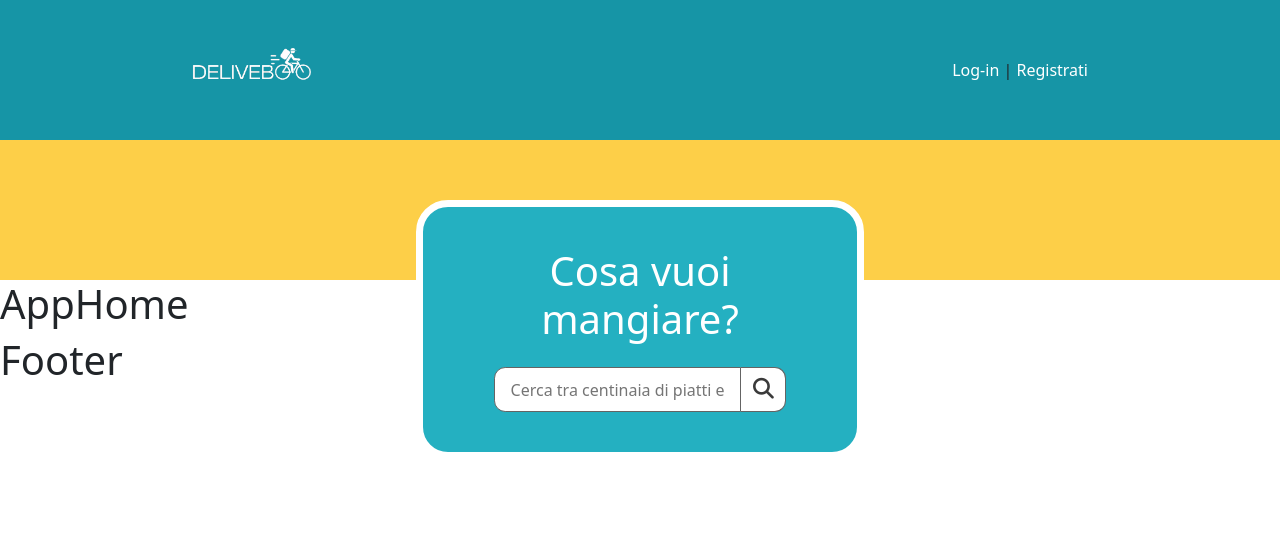
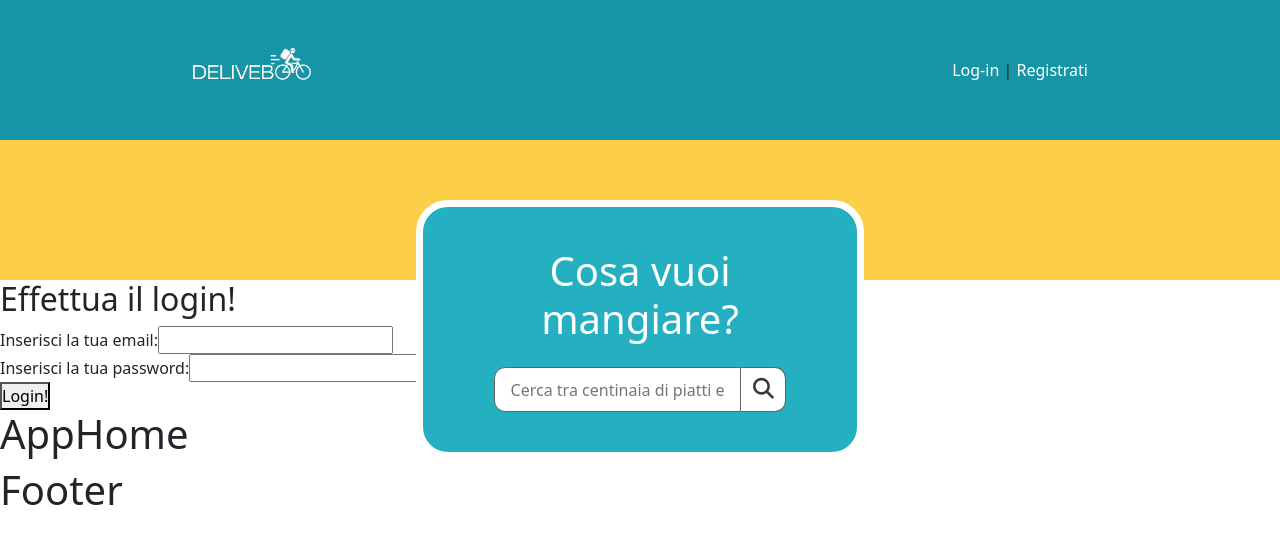
Before and after one commit to FedericoRosso97/FrontdeliveBoo, a Vue app: page / in a window 1280 px wide. Shown: the top 544 px of the page. Built offline with nearby package versions, Linux system fonts and the light colour scheme.

Commit message:
Added FormLogin axios call

```diff
--- a/src/App.vue
+++ b/src/App.vue
@@ -1,10 +1,12 @@
 <script setup>
 import AppHeader from './components/AppHeader.vue';
 import AppFooter from './components/AppFooter.vue';
+import LoginForm from './components/LoginForm.vue';
 </script>
 
 <template>
   <AppHeader/>
+    <LoginForm/>
     <router-view>
     </router-view>
   <AppFooter/>
--- a/src/components/AppHeader.vue
+++ b/src/components/AppHeader.vue
@@ -27,7 +27,7 @@
                 <h1>
                     Cosa vuoi mangiare?
                 </h1>
-                <form action="GET">
+                <form action="" method="GET">
                     <input type="text" placeholder="Cerca tra centinaia di piatti e ristoranti!">
                     <button type="submit">
                         <i class="fa-solid fa-magnifying-glass"></i>
--- /dev/null
+++ b/src/components/LoginForm.vue
@@ -0,0 +1,68 @@
+<template>
+    <div class="Login-container">
+        <form @submit.prevent="sendLoginForm">
+
+            <h2>
+                Effettua il login!
+            </h2>
+
+            <!-- EMAIL -->
+
+            <div class="form-group">
+                <label for="email">
+                    Inserisci la tua email:
+                </label>
+                <input type="email" v-model="email">
+            </div>
+
+            <!-- PASSWORD -->
+
+            <div class="form-group">
+                <label for="email">
+                    Inserisci la tua password:
+                </label>
+                <input type="text" v-model="password">
+            </div>
+
+            <div class="submit-button">
+                <button type="submit">
+                    Login!
+                </button>
+            </div>
+        </form>
+    </div>
+</template>
+
+<script>
+import axios from 'axios';
+
+export default {
+    name:'LoginForm',
+    data(){
+        return{
+            email: '',
+            password: '',
+            apiUrl: '',
+        }
+    },
+    methods: {
+        sendLoginForm(){
+            axios.post(this.apiUrl, {
+                email: this.email,
+                password: this.password
+            })
+                .then( (response) => {
+                    this.response = response;
+                    console.log(response);
+                 })
+                .catch(function (error) {
+                    console.log(error);
+                })
+        }
+    }
+}
+</script>
+
+<style scoped lang="scss">
+
+</style>
```
Also changed, not shown: src/components/RegistrationForm.vue (added, +17 -0 lines).
